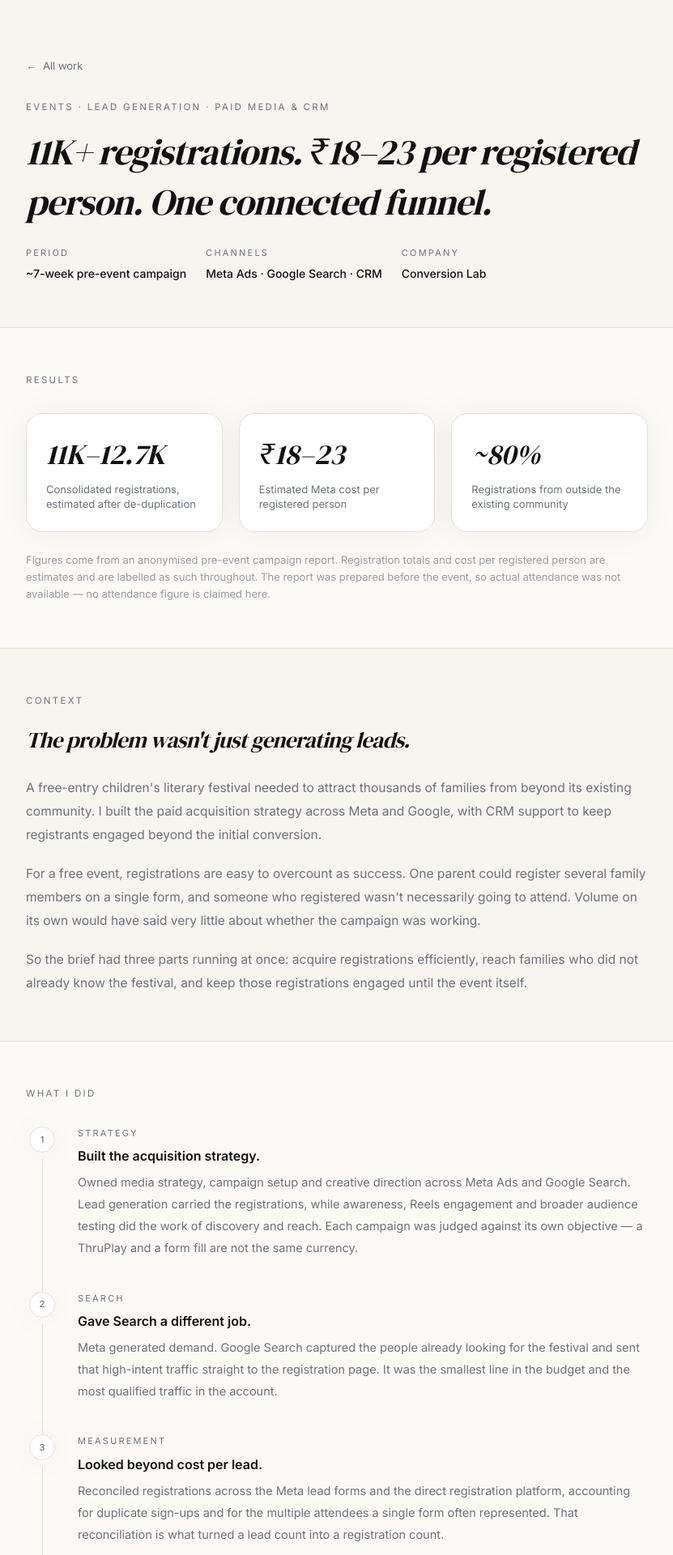
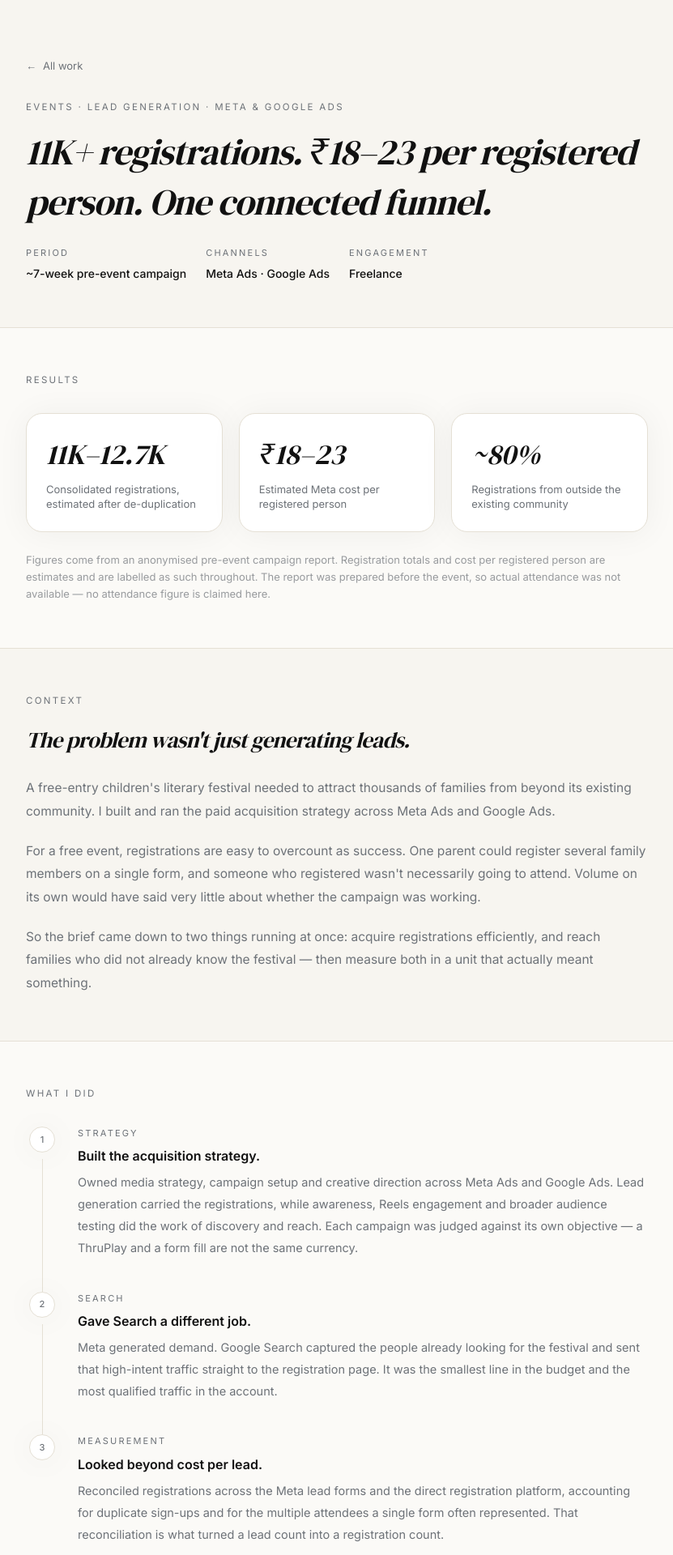
Before and after one commit to jigar-soni/jigar-soni-portfolio, a Next.js app: page /work/literary-festival-registrations in a window 1280 px wide. Shown: the part 60-1980 px from the top of the page at 81% size, without its empty margins (224-1055 px from the left). Built offline with nearby package versions, Linux system fonts and the light colour scheme.

Commit message:
Correct festival case study: freelance engagement, Meta & Google Ads scope only

```diff
--- a/app/components/WorkCaseStudies.tsx
+++ b/app/components/WorkCaseStudies.tsx
@@ -8,7 +8,7 @@ export type CaseStudy = {
   id: string
   tag: string
   category: string
-  context: 'Agency · Client work' | 'In-house role'
+  context: 'Agency · Client work' | 'In-house role' | 'Freelance'
   activeClient?: boolean
   title: string
   summary: string
--- a/app/work/literary-festival-registrations/page.tsx
+++ b/app/work/literary-festival-registrations/page.tsx
@@ -4,14 +4,14 @@ import Link from 'next/link'
 export const metadata: Metadata = {
   title: "Children's Literary Festival — Event Lead Generation",
   description:
-    'How a connected Meta, Google Search and CRM funnel drove an estimated 11,000+ registrations for a free-entry children\'s literary festival at ₹18–23 per registered person.',
+    'How Meta Ads and Google Ads drove an estimated 11,000+ registrations for a free-entry children\'s literary festival at ₹18–23 per registered person.',
 }
 
 const timeline = [
   {
     phase: 'Strategy',
     heading: 'Built the acquisition strategy.',
-    body: 'Owned media strategy, campaign setup and creative direction across Meta Ads and Google Search. Lead generation carried the registrations, while awareness, Reels engagement and broader audience testing did the work of discovery and reach. Each campaign was judged against its own objective — a ThruPlay and a form fill are not the same currency.',
+    body: 'Owned media strategy, campaign setup and creative direction across Meta Ads and Google Ads. Lead generation carried the registrations, while awareness, Reels engagement and broader audience testing did the work of discovery and reach. Each campaign was judged against its own objective — a ThruPlay and a form fill are not the same currency.',
   },
   {
     phase: 'Search',
@@ -22,11 +22,6 @@ const timeline = [
     phase: 'Measurement',
     heading: 'Looked beyond cost per lead.',
     body: 'Reconciled registrations across the Meta lead forms and the direct registration platform, accounting for duplicate sign-ups and for the multiple attendees a single form often represented. That reconciliation is what turned a lead count into a registration count.',
-  },
-  {
-    phase: 'CRM',
-    heading: 'Extended the funnel past the sign-up.',
-    body: 'Supported CRM maintenance across WhatsApp and email — confirmations, reminders and reactivation campaigns — so that registering was the start of the journey rather than the end of it.',
   },
 ]
 
@@ -42,7 +37,6 @@ const signals = [
   { value: '32.8%', label: 'Google Search click-through rate — roughly one in three people who saw the ad clicked it' },
   { value: '86%', label: 'Share of Meta form leads that came through Instagram placements' },
   { value: '91%', label: "Registrants who completed the child's age-group field on the form" },
-  { value: '93.1%', label: 'WhatsApp delivery rate across confirmations and reminders' },
 ]
 
 export default function LiteraryFestivalCaseStudy() {
@@ -58,7 +52,7 @@ export default function LiteraryFestivalCaseStudy() {
             <span aria-hidden>←</span> All work
           </Link>
           <p className="mt-8 text-[11.5px] uppercase tracking-label text-muted">
-            Events · Lead Generation · Paid Media &amp; CRM
+            Events · Lead Generation · Meta &amp; Google Ads
           </p>
           <h1 className="mt-4 font-display italic text-[2.2rem] font-normal leading-snug tracking-tight text-ink sm:text-[2.8rem]">
             11K+ registrations. ₹18–23 per registered person. One connected funnel.
@@ -70,11 +64,11 @@ export default function LiteraryFestivalCaseStudy() {
             </div>
             <div>
               <p className="text-[11px] uppercase tracking-label text-muted">Channels</p>
-              <p className="mt-1.5 text-[14px] font-medium text-ink">Meta Ads · Google Search · CRM</p>
+              <p className="mt-1.5 text-[14px] font-medium text-ink">Meta Ads · Google Ads</p>
             </div>
             <div>
-              <p className="text-[11px] uppercase tracking-label text-muted">Company</p>
-              <p className="mt-1.5 text-[14px] font-medium text-ink">Conversion Lab</p>
+              <p className="text-[11px] uppercase tracking-label text-muted">Engagement</p>
+              <p className="mt-1.5 text-[14px] font-medium text-ink">Freelance</p>
             </div>
           </div>
         </div>
@@ -116,8 +110,7 @@ export default function LiteraryFestivalCaseStudy() {
           <div className="mt-6 space-y-5 text-[15.5px] leading-loose text-muted">
             <p>
               A free-entry children's literary festival needed to attract thousands of families from beyond its
-              existing community. I built the paid acquisition strategy across Meta and Google, with CRM support to
-              keep registrants engaged beyond the initial conversion.
+              existing community. I built and ran the paid acquisition strategy across Meta Ads and Google Ads.
             </p>
             <p>
               For a free event, registrations are easy to overcount as success. One parent could register several
@@ -125,8 +118,9 @@ export default function LiteraryFestivalCaseStudy() {
               on its own would have said very little about whether the campaign was working.
             </p>
             <p>
-              So the brief had three parts running at once: acquire registrations efficiently, reach families who did
-              not already know the festival, and keep those registrations engaged until the event itself.
+              So the brief came down to two things running at once: acquire registrations efficiently, and reach
+              families who did not already know the festival — then measure both in a unit that actually meant
+              something.
             </p>
           </div>
         </div>
@@ -209,9 +203,9 @@ export default function LiteraryFestivalCaseStudy() {
               registered person.
             </p>
             <p className="mt-4 text-[15.5px] leading-loose text-muted">
-              The second shift was treating acquisition and follow-up as parts of the same funnel. Meta generated
-              demand, Search captured existing intent, and CRM carried the registration forward from confirmation to
-              reminder. Approximately four in five registrations came from outside the organiser's existing community,
+              The second shift was making the two platforms play different positions instead of competing for the
+              same credit. Meta generated demand from a standing start; Search captured the intent that demand
+              created. Approximately four in five registrations came from outside the organiser's existing community,
               which suggests the campaign was reaching beyond the audience the festival already had.
             </p>
             <div className="mt-8 grid gap-3 sm:grid-cols-3">
@@ -237,7 +231,7 @@ export default function LiteraryFestivalCaseStudy() {
           <h2 className="mt-5 font-display italic text-[1.7rem] font-normal tracking-tight text-ink">
             The form told us who was actually coming.
           </h2>
-          <div className="mt-8 grid gap-4 sm:grid-cols-2">
+          <div className="mt-8 grid gap-4 sm:grid-cols-3">
             {signals.map((s) => (
               <div key={s.value} className="rounded-[20px] border border-subtle bg-white p-6 shadow-soft">
                 <p className="font-display italic text-[1.8rem] font-normal text-ink">{s.value}</p>
@@ -264,14 +258,14 @@ export default function LiteraryFestivalCaseStudy() {
               the registration platform and count the people each form represents.
             </p>
             <p className="mt-4 text-[16px] leading-loose text-muted">
-              The other half of it is refusing to treat the form fill as the finish line. Paid media created the
-              demand and caught the intent; CRM kept the registration alive afterwards. Run as one funnel rather than
-              two disconnected efforts, an estimated 11,000-plus registrations became something the organiser could
-              actually build on.
+              The other half of it is giving each platform a job it is actually good at. Meta built demand where none
+              existed; Search picked up the intent cheaply once it did. Run that way — and measured per registered
+              person rather than per lead — an estimated 11,000-plus registrations came in at a cost a free event
+              could justify.
             </p>
             <p className="mt-6 text-[13px] leading-relaxed text-muted/70">
-              My role: media strategy, campaign setup and creative direction, with additional support for CRM
-              maintenance. Client and event identifiers withheld.
+              Freelance engagement. My role: media strategy, campaign setup and creative direction across Meta Ads
+              and Google Ads. Client and event identifiers withheld.
             </p>
           </div>
         </div>
--- a/app/work/page.tsx
+++ b/app/work/page.tsx
@@ -47,20 +47,20 @@ const caseStudies: CaseStudy[] = [
   },
   {
     id: 'literary-festival-registrations',
-    tag: 'Events · Lead Generation · Paid Media & CRM',
+    tag: 'Events · Lead Generation · Meta & Google Ads',
     category: 'Lead Gen',
-    context: 'Agency · Client work',
+    context: 'Freelance',
     title: '11K+ registrations. ₹18–23 per registered person. One connected funnel.',
     summary:
-      "A free-entry children's literary festival needed to attract thousands of families beyond its existing community. I built the paid acquisition strategy across Meta and Google, with CRM support to keep registrants engaged beyond the initial conversion. For a free event, the hard part wasn't generating leads — it was knowing what a lead was worth.",
+      "A free-entry children's literary festival needed to attract thousands of families beyond its existing community. I built and ran the paid acquisition strategy across Meta Ads and Google Ads. For a free event, the hard part wasn't generating leads — it was knowing what a lead was actually worth.",
     details: [
       'Consolidated registrations of 11K–12.7K (estimated, after de-duplication)',
       '2,563 Meta lead-form leads at approximately ₹59 per lead',
       'Estimated ₹18–23 per registered person once multiple attendees per form were counted',
       'Approximately 80% of registrations came from outside the existing community',
-      '93.1% WhatsApp delivery rate across confirmations and reminders',
+      '32.8% click-through rate on Google Search, capturing demand that already existed',
     ],
-    note: 'Conversion Lab · ~7-week pre-event campaign',
+    note: 'Freelance · ~7-week pre-event campaign',
     caseStudyLink: '/work/literary-festival-registrations',
   },
   {
```
